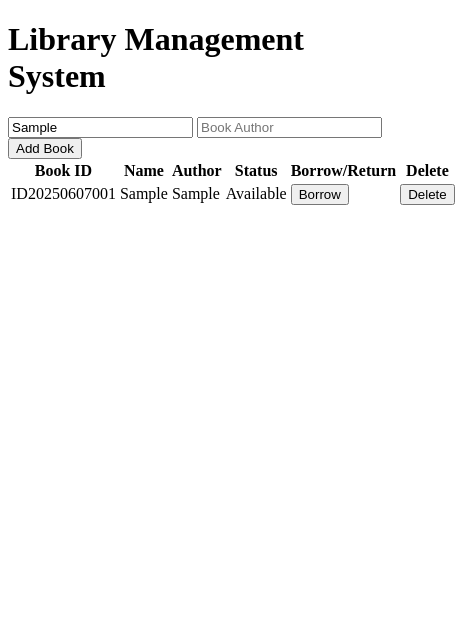
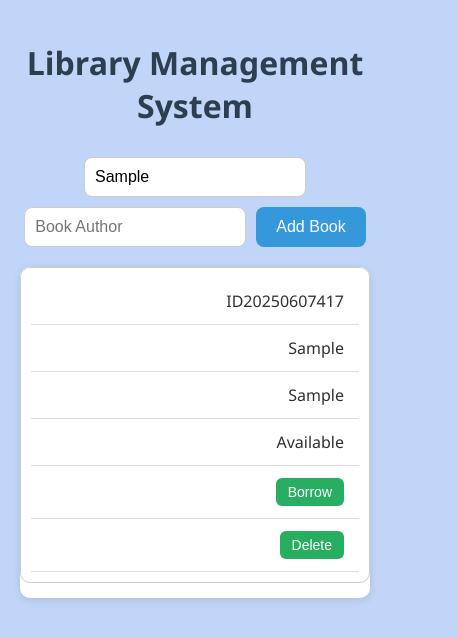
Before and after one commit to jatinkashiv/lbms_js-localstorage, a plain HTML site: page index.html in a window 390 px wide. Both pictures are taken after typing "Sample", "Sample" into the empty fields and a click on the button "Add Book". Shown: the whole page, 458 px wide, since content can reach past the window. Drawn offline with Linux system fonts and the light colour scheme.

Commit message:
Decent UI added for better appearance

```diff
--- a/index.html
+++ b/index.html
@@ -4,6 +4,147 @@
     <meta charset="UTF-8" />
     <meta name="viewport" content="width=device-width, initial-scale=1.0" />
     <title>LBMS</title>
+    <style>
+      body {
+        font-family: "Segoe UI", Tahoma, Geneva, Verdana, sans-serif;
+        background-color: #c0d5f7;
+        margin: 0;
+        padding: 20px;
+        color: #313030;
+      }
+      h1 {
+        text-align: center;
+        margin-bottom: 30px;
+        color: #2c3e50;
+      }
+
+      .form-group {
+        display: flex;
+        justify-content: center;
+        gap: 10px;
+        margin-bottom: 20px;
+        flex-wrap: wrap;
+      }
+
+      .form-group input {
+        padding: 10px;
+        width: 200px;
+        border: 1px solid #ccc;
+        border-radius: 8px;
+        font-size: 16px;
+      }
+
+      .form-group button {
+        padding: 10px 20px;
+        background-color: #3498db;
+        color: white;
+        border: none;
+        border-radius: 8px;
+        font-size: 16px;
+        cursor: pointer;
+        transition: background-color 0.3s;
+      }
+
+      .form-group button:hover {
+        background-color: #2980b9;
+      }
+
+      table {
+        width: 100%;
+        max-width: 1000px;
+        margin: auto;
+        border-collapse: collapse;
+        background-color: white;
+        box-shadow: 0 2px 8px rgba(0, 0, 0, 0.1);
+        border-radius: 10px;
+        overflow: hidden;
+      }
+
+      th,
+      td {
+        padding: 12px 15px;
+        text-align: center;
+        border-bottom: 1px solid #ddd;
+      }
+
+      th {
+        background-color: #34495e;
+        color: white;
+      }
+
+      tr:hover {
+        background-color: #f1f1f1;
+      }
+
+      .borrowed {
+        background-color: #ffe0e0;
+      }
+
+      button {
+        padding: 6px 12px;
+        font-size: 14px;
+        border-radius: 6px;
+        cursor: pointer;
+      }
+
+      td button {
+        border: none;
+        color: white;
+      }
+
+      td button:nth-child(1) {
+        background-color: #27ae60;
+      }
+
+      td button:nth-child(1):hover {
+        background-color: #1e8449;
+      }
+
+      td button:nth-child(2) {
+        background-color: #e74c3c;
+      }
+
+      td button:nth-child(2):hover {
+        background-color: #c0392b;
+      }
+
+      @media (max-width: 768px) {
+        table,
+        thead,
+        tbody,
+        th,
+        td,
+        tr {
+          display: block;
+        }
+
+        thead tr {
+          display: none;
+        }
+
+        tr {
+          margin-bottom: 15px;
+          border: 1px solid #ccc;
+          border-radius: 10px;
+          padding: 10px;
+        }
+
+        td {
+          text-align: right;
+          padding-left: 50%;
+          position: relative;
+        }
+
+        td::before {
+          content: attr(data-label);
+          position: absolute;
+          left: 15px;
+          width: 45%;
+          text-align: left;
+          font-weight: bold;
+        }
+      }
+    </style>
   </head>
   <body>
     <h1>Library Management System</h1>
@@ -29,8 +170,6 @@
     </table>
 
     <script>
-      let serialNumber = 1;
-
       function generateCustomID() {
         const today = new Date();
         const yyyy = today.getFullYear();
@@ -38,13 +177,18 @@
         const dd = String(today.getDate()).padStart(2, "0");
 
         const datePart = `${yyyy}${mm}${dd}`;
-        const serialPart = String(serialNumber).padStart(3, "0");
 
-        const customID = `ID${datePart}${serialPart}`;
-        serialNumber++;
+        // Generate a random 3-digit number
+        let randomPart;
+        let customID;
+
+        // Keep generating until a unique ID is found
+        do {
+          randomPart = Math.floor(100 + Math.random() * 900); // Ensures 100–999
+          customID = `ID${datePart}${randomPart}`;
+        } while (books.some((book) => book.id === customID));
+
         return customID;
-
-        // Increment for next ID
       }
 
       let books = JSON.parse(localStorage.getItem("books")) || [];
@@ -104,7 +248,6 @@
         });
       }
 
-      // Initial load
       displayBooks();
     </script>
   </body>
```
